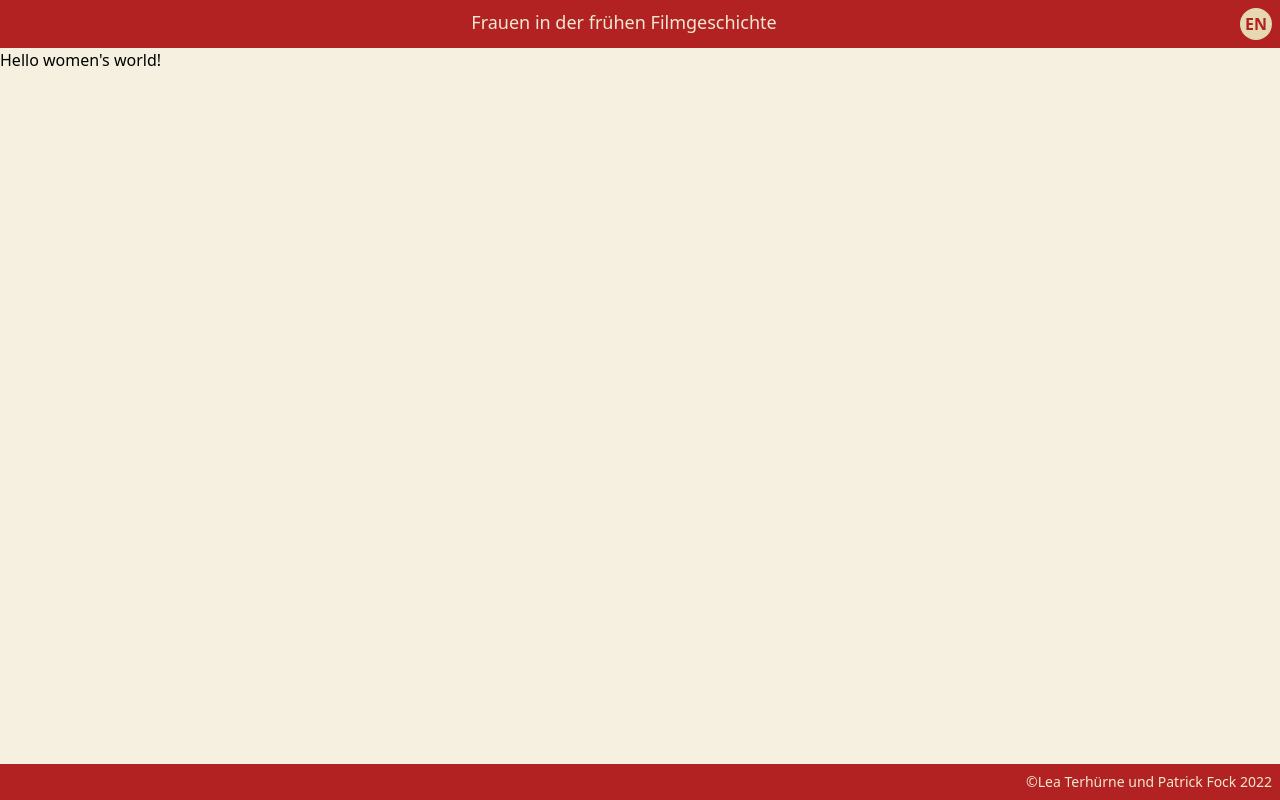
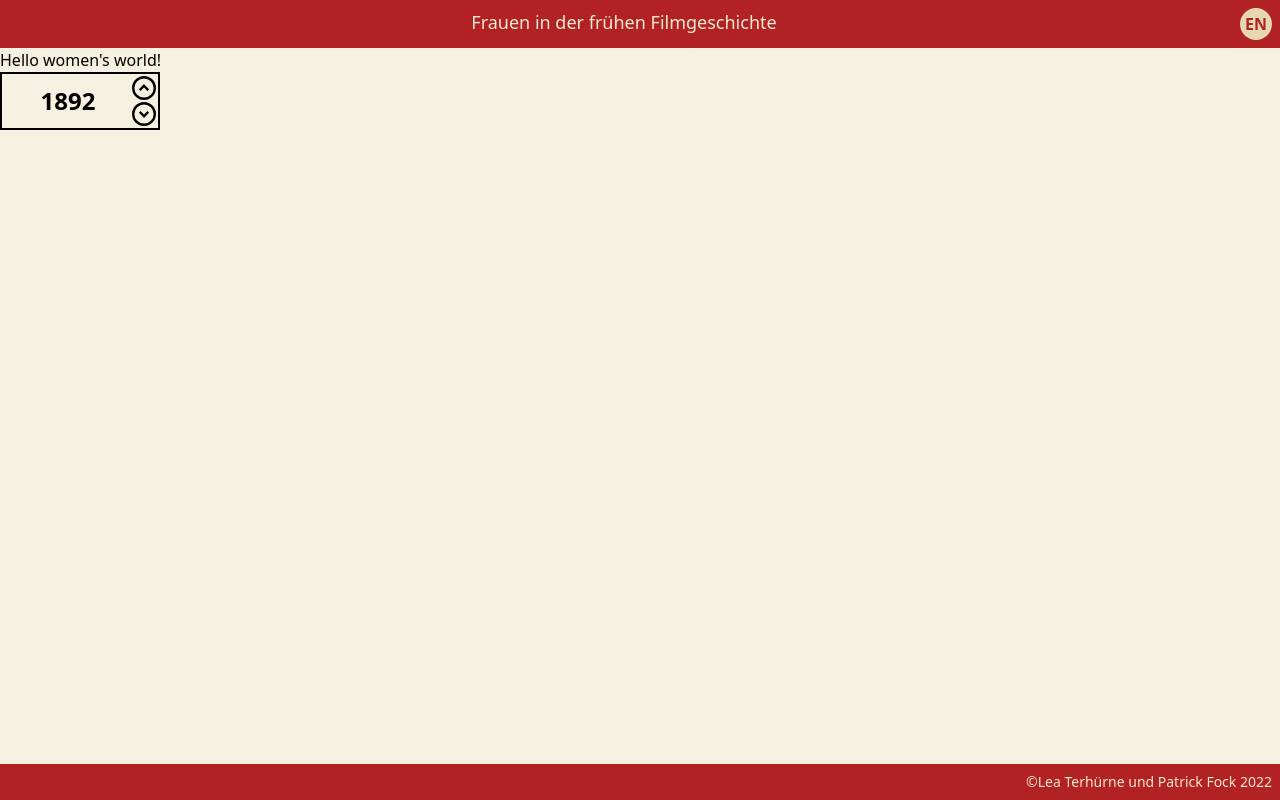
Before and after one commit to leaterhuerne/womenFilmPioneers, a SvelteKit app: page / in a window 1280 px wide. Built offline with nearby package versions, Linux system fonts and the light colour scheme.

Commit message:
created year number component

```diff
--- /dev/null
+++ b/src/lib/components/geographic-map/YearNumbers.svelte
@@ -0,0 +1,110 @@
+<script lang="ts">
+
+    import CheveronOutlineUp from "$lib/icons/components/CheveronOutlineUp.svelte";
+    import CheveronUp from "$lib/icons/components/CheveronUp.svelte";
+    import CheveronDown from "$lib/icons/components/CheveronDown.svelte";
+    import CheveronOutlineDown from "$lib/icons/components/CheveronOutlineDown.svelte";
+
+    export let year: string = "1892";           // default year for rendering
+    export let minYear: number = 1890;          // oldest data in database is from 1890
+    export let maxYear: number = 2021;          // youngest data in database is from 2021
+    export let className: string = "";
+
+    let invalidInput: boolean = false;
+    function incrementYear(): void {
+        let yearNumber: number = parseInt(year);
+        if (yearNumber < maxYear) {
+            yearNumber += 1;
+            year = yearNumber.toString();
+        } else {
+            setInvalidInput();
+        }
+    }
+
+    function decrementYear(): void {
+        let yearNumber: number = parseInt(year);
+        if (yearNumber > minYear) {
+            yearNumber -= 1;
+            year = yearNumber.toString();
+        } else {
+            setInvalidInput();
+        }
+    }
+
+    function setInvalidInput() {
+        invalidInput = true;
+        setTimeout(() => invalidInput = false, 2000)
+    }
+
+    function checkCorrectInput() {
+        const checker = year.match("[A-Za-z.:,;]");
+        if (checker != null) {
+            setInvalidInput();
+        }
+    }
+
+    function handleKey(event: KeyboardEvent) {
+        console.log(event.key);
+        if (event.key == "ArrowUp") {
+            incrementYear();
+        } else if (event.key == "ArrowDown") {
+            decrementYear();
+        }
+    }
+</script>
+
+<svelte:window on:keypress={handleKey} />
+<div class="{className} border-2 border-black p-0.5 w-min">
+    <!-- Year number with buttons -->
+    <div class="flex">
+        <!-- Year number -->
+        <input
+                type="text" bind:value={year} maxlength="4" size="4"
+                class="bg-inherit w-min max-w-min font-bold"
+                style="border:none; background: transparent; outline: 0; text-align: center; font-size: x-large"
+                on:input={() => checkCorrectInput()}
+        />
+        <!-- Up and Down Buttons -->
+        <div class="grid grid-col-1 gap-y-0.5">
+            <button
+                    on:click={() => incrementYear()}
+
+            >
+                <CheveronOutlineUp size="1.5" hover="firebrick"/>
+            </button>
+            <button
+                    on:click={() => decrementYear()}
+            >
+                <CheveronOutlineDown size="1.5" hover="firebrick"/>
+            </button>
+        </div>
+    </div>
+    <!-- Error popup for wrong input -->
+    <div>
+        {#if invalidInput}
+            <div class="bg-red-300 opacity-75 rounded-md text-xs w-fit">
+                Input takes only digits. The number must be between {minYear} and {maxYear}.
+            </div>
+        {/if}
+    </div>
+
+</div>
+
+<style>
+    input:invalid {
+        animation: shake 300ms;
+        color: firebrick;
+    }
+
+    @keyframes shake {
+        25% {
+            transform: translateX(4px);
+        }
+        50% {
+            transform: translateX(-4px);
+        }
+        75% {
+            transform: translateX(4px);
+        }
+    }
+</style>
--- a/src/routes/+page.svelte
+++ b/src/routes/+page.svelte
@@ -1 +1,7 @@
+<script>
+    import YearNumbers from "$lib/components/geographic-map/YearNumbers.svelte";
+</script>
+
 Hello women's world!
+
+<YearNumbers />
--- a/src/routes/geographic-map/+page.svelte
+++ b/src/routes/geographic-map/+page.svelte
@@ -51,6 +51,7 @@
             lowerBound=0
             state={colorInput}
     />
+    <!-- ColorPicker and Button -->
     <div
             class="mt-2 absolute flex {colorPickerVisibility} bg-paper-100 opacity-90 rounded-r-md duration-500"
             on:mouseleave={() => colorPickerVisibility = "-translate-x-[84%]"}
@@ -67,4 +68,8 @@
             <CheveronRight size=4 />
         </button>
     </div>
+    <!-- Year numbers -->
+    <div class="mt-2 absolut right-0">
+        <!-- TODO component for choosing year -->
+    </div>
 </div>
```
